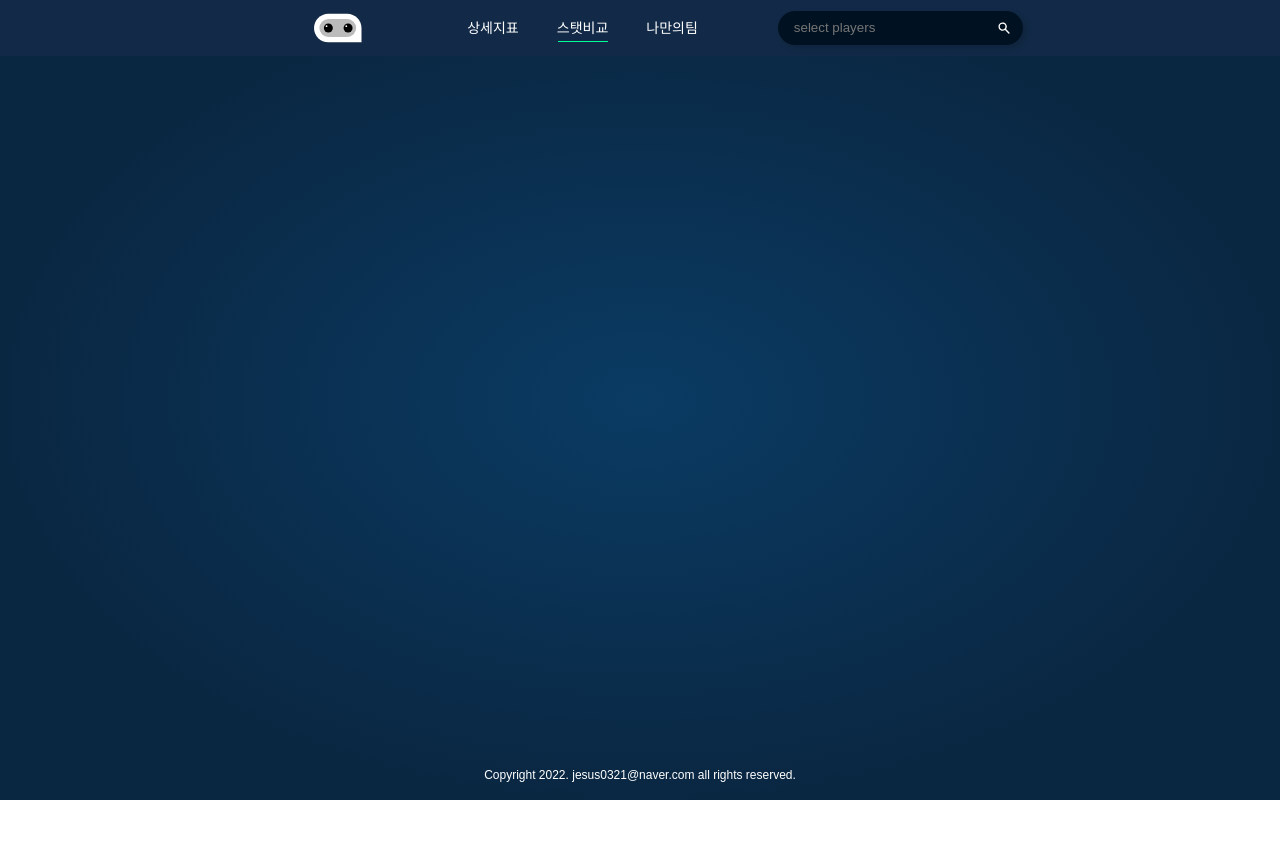
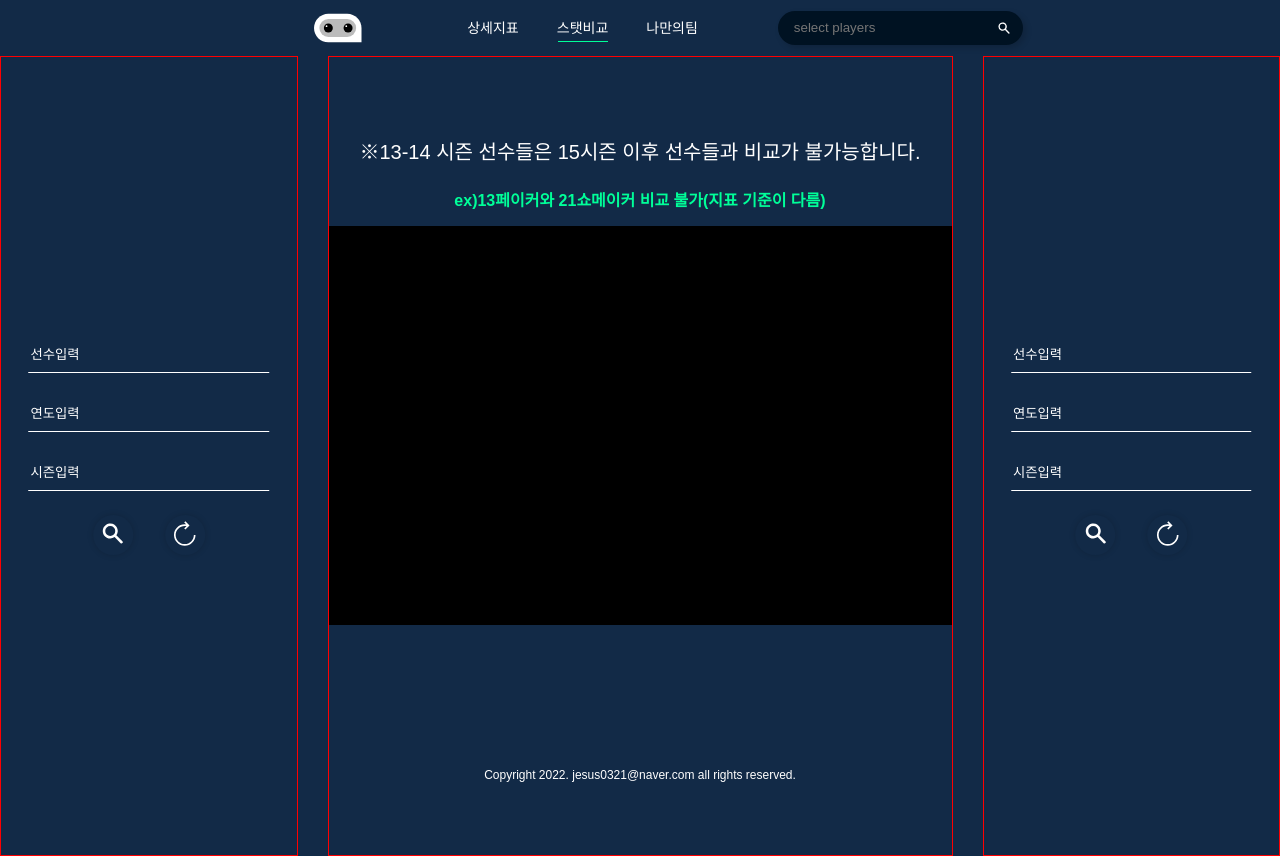
Before and after one commit to ilgon0110/legendgg-renewal, a Next.js app: page /players in a window 1280 px wide. Before the commit the page ends 800 px from the top, so only its background shows below. Built offline with nearby package versions, Linux system fonts and the light colour scheme.

Commit message:
style : players, myteams page 스타일 작업
globalstyle 배경색 변경(그라디언트에서 단일 색으로 변경)

```diff
--- a/pages/players/index.tsx
+++ b/pages/players/index.tsx
@@ -1,3 +1,192 @@
-export default function Players() {
-  return <div>players page</div>;
+import {
+  Container,
+  Item,
+  InputPlayer,
+  Search,
+  Input,
+  Error,
+  DataList,
+  Button,
+  ChartText,
+  ChartText2,
+  Chart,
+} from '../../styles/players';
+
+function Home() {
+  const Years = [
+    '2013',
+    '2014',
+    '2015',
+    '2016',
+    '2017',
+    '2018',
+    '2019',
+    '2020',
+    '2021',
+  ];
+  const Seasons = ['Spring', 'Summer', 'World'];
+  const playersName = [
+    'ambition',
+    'bang',
+    'bdd',
+    'bengi',
+    'beryL',
+    'canyon',
+    'chovy',
+    'crown',
+    'cuvee',
+    'deft',
+    'faker',
+    'flame',
+    'fly',
+    'gorilla',
+    'imp',
+    'kakao',
+    'khan',
+    'kuro',
+    'madlife',
+    'marin',
+    'mata',
+    'nuguri',
+    'pawn',
+    'peanut',
+    'pray',
+    'rascal',
+    'ruler',
+    'score',
+    'showmaker',
+    'shy',
+    'smeb',
+    'ssumday',
+    'tarzan',
+    'teddy',
+    'viper',
+    'wolf',
+  ];
+  return (
+    <Container>
+      <Item>
+        <InputPlayer>
+          <Search>
+            <Input list="players" placeholder="선수입력" />
+            <Error>{}</Error>
+            <DataList id="players">
+              {playersName.map((name) => (
+                <option value={name} key={name}></option>
+              ))}
+            </DataList>
+            <Input list="years" placeholder="연도입력"></Input>
+            <DataList id="years">
+              {Years.map((years) => (
+                <option value={years} key={years}></option>
+              ))}
+            </DataList>
+            <Error>{}</Error>
+            <Input list="seasons" placeholder="시즌입력"></Input>
+            <DataList id="seasons">
+              {Seasons.map((years) => (
+                <option value={years} key={years}></option>
+              ))}
+            </DataList>
+            <Error>{}</Error>
+            <Button>
+              <svg
+                fill="white"
+                viewBox="0 0 20 20"
+                xmlns="http://www.w3.org/2000/svg"
+              >
+                <path
+                  fillRule="evenodd"
+                  d="M8 4a4 4 0 100 8 4 4 0 000-8zM2 8a6 6 0 1110.89 3.476l4.817 4.817a1 1 0 01-1.414 1.414l-4.816-4.816A6 6 0 012 8z"
+                  clipRule="evenodd"
+                ></path>
+              </svg>
+            </Button>
+            <Button type="reset">
+              <svg
+                fill="white"
+                xmlns="http://www.w3.org/2000/svg"
+                version="1.1"
+                x="0px"
+                y="0px"
+                viewBox="0 0 1000 1000"
+                enableBackground="new 0 0 1000 1000"
+              >
+                <g>
+                  <path d="M864.2,559.6c0,201.3-162.9,364.2-364.2,364.2S135.8,760.9,135.8,559.6c0-201.3,162.9-364.2,364.2-364.2c25.2,0,49,2.6,72.8,7.9l-94,94l46.4,46.4L692,176.9L525.2,10l-46.4,46.4l76.8,76.8c-18.5-1.3-37.1-4-55.6-4c-237.1,0-430.4,193.4-430.4,430.4C69.6,796.6,262.9,990,500,990c237.1,0,430.4-193.4,430.4-430.4H864.2z" />
+                </g>
+              </svg>
+            </Button>
+          </Search>
+        </InputPlayer>
+      </Item>
+      <Item>
+        <ChartText>
+          ※13-14 시즌 선수들은 15시즌 이후 선수들과 비교가 불가능합니다.
+        </ChartText>
+        <ChartText2>
+          ex)13페이커와 21쇼메이커 비교 불가(지표 기준이 다름)
+        </ChartText2>
+        <Chart></Chart>
+      </Item>
+      <Item>
+        <InputPlayer>
+          {
+            <Search>
+              <Input list="players2" placeholder="선수입력" />
+              <DataList id="players2">
+                {playersName.map((name) => (
+                  <option value={name} key={Math.random()}></option>
+                ))}
+              </DataList>
+              <Error>{}</Error>
+              <Input list="years2" placeholder="연도입력"></Input>
+              <DataList id="years2">
+                {Years.map((years) => (
+                  <option value={years} key={Math.random()}></option>
+                ))}
+              </DataList>
+              <Error>{}</Error>
+              <Input list="seasons2" placeholder="시즌입력"></Input>
+              <DataList id="seasons2">
+                {Seasons.map((years) => (
+                  <option value={years} key={Math.random()}></option>
+                ))}
+              </DataList>
+              <Error>{}</Error>
+              <Button>
+                <svg
+                  fill="white"
+                  viewBox="0 0 20 20"
+                  xmlns="http://www.w3.org/2000/svg"
+                >
+                  <path
+                    fillRule="evenodd"
+                    d="M8 4a4 4 0 100 8 4 4 0 000-8zM2 8a6 6 0 1110.89 3.476l4.817 4.817a1 1 0 01-1.414 1.414l-4.816-4.816A6 6 0 012 8z"
+                    clipRule="evenodd"
+                  ></path>
+                </svg>
+              </Button>
+              <Button type="reset">
+                <svg
+                  fill="white"
+                  xmlns="http://www.w3.org/2000/svg"
+                  version="1.1"
+                  x="0px"
+                  y="0px"
+                  viewBox="0 0 1000 1000"
+                  enableBackground="new 0 0 1000 1000"
+                >
+                  <g>
+                    <path d="M864.2,559.6c0,201.3-162.9,364.2-364.2,364.2S135.8,760.9,135.8,559.6c0-201.3,162.9-364.2,364.2-364.2c25.2,0,49,2.6,72.8,7.9l-94,94l46.4,46.4L692,176.9L525.2,10l-46.4,46.4l76.8,76.8c-18.5-1.3-37.1-4-55.6-4c-237.1,0-430.4,193.4-430.4,430.4C69.6,796.6,262.9,990,500,990c237.1,0,430.4-193.4,430.4-430.4H864.2z" />
+                  </g>
+                </svg>
+              </Button>
+            </Search>
+          }
+        </InputPlayer>
+      </Item>
+    </Container>
+  );
 }
+export default Home;
--- a/styles/global-style.ts
+++ b/styles/global-style.ts
@@ -24,9 +24,8 @@ export const GlobalStyle = createGlobalStyle`
     }
     body {
         width: 100%;
-    height: 100vh;
-    background: transparent
-    radial-gradient(closest-side at 50% 50%, #0a3b63 0%, #0a2742 100%);
+    height: fit-content;
+    background: #122A47;
     font-weight: 300;
     font-family: "NanumSquare", sans-serif;
     line-height: 1.2;
--- /dev/null
+++ b/styles/players/index.ts
@@ -0,0 +1,155 @@
+import styled from 'styled-components';
+import { media } from '../../styles/theme';
+
+export const Container = styled.div`
+  width: 100%;
+  height: 100vh;
+  overflow: hidden;
+  display: grid;
+  gap: 30px;
+  margin: 0 auto;
+  padding-top: 56px;
+  grid-template-columns: repeat(12, 1fr);
+  ${() => media.tablet} {
+    grid-template-columns: repeat(8, 1fr);
+    gap: 0;
+  }
+  ${() => media.mobile} {
+    grid-template-columns: repeat(4, 1fr);
+    height: 100%;
+    padding-top: 64px;
+  }
+`;
+export const Item = styled.div`
+  position: relative;
+  &:nth-child(1) {
+    border: 1px solid red;
+    grid-column: 1/4;
+    ${() => media.tablet} {
+      grid-column: span 2;
+    }
+    ${() => media.mobile} {
+      grid-column: 1/3;
+    }
+  }
+  &:nth-child(2) {
+    border: 1px solid red;
+    grid-column: 4/10;
+    ${() => media.tablet} {
+      grid-column: span 4;
+    }
+    ${() => media.mobile} {
+      height: 400px;
+      order: 3;
+    }
+  }
+  &:nth-child(3) {
+    border: 1px solid red;
+    grid-column: 10/13;
+    ${() => media.tablet} {
+      grid-column: span 2;
+    }
+    ${() => media.mobile} {
+      grid-column: 3/5;
+    }
+  }
+`;
+export const InputPlayer = styled.div`
+  position: relative;
+  width: 100%;
+  height: 536px;
+  top: 50%;
+  left: 50%;
+  transform: translate(-50%, -50%);
+  text-align: center;
+  align-items: center;
+  ${() => media.mobile} {
+    height: 195px;
+  }
+`;
+export const Search = styled.form``;
+export const Input = styled.input`
+  position: relative;
+  width: 80%;
+  height: 32px;
+  background: transparent;
+  border: none;
+  border-bottom: 1px solid white;
+  color: white;
+  top: 150px;
+  margin-bottom: 24px;
+  &::placeholder {
+    color: white;
+  }
+  ${() => media.mobile} {
+    top: 0px;
+    margin-bottom: 16px;
+  }
+`;
+export const Error = styled.h1`
+  position: relative;
+  color: #fadc44;
+  top: 130px;
+  font-size: 10px;
+  font-weight: lighter;
+  text-align: left;
+  margin-left: 27px;
+  line-height: 10px;
+`;
+export const DataList = styled.datalist`
+  color: white;
+`;
+export const ChartText = styled.h1`
+  position: relative;
+  text-align: center;
+  color: white;
+  line-height: 30px;
+  font-size: 20px;
+  top: 10%;
+  ${() => media.tablet} {
+    font-size: 14px;
+    line-height: 24px;
+  }
+`;
+export const ChartText2 = styled.h1`
+  position: relative;
+  text-align: center;
+  color: ${(props) => props.theme.color.mint};
+  font-size: 16px;
+  font-weight: bold;
+  top: 13%;
+  ${() => media.tablet} {
+    font-size: 12px;
+    font-weight: normal;
+  }
+`;
+export const Chart = styled.div`
+  position: relative;
+  width: 100%;
+  height: 50%;
+  top: 120px;
+  display: flex;
+  justify-content: center;
+  align-items: center;
+  background-color: black;
+`;
+export const Button = styled.button`
+  position: relative;
+  display: inline-block;
+  margin: 0 16px;
+  width: 40px;
+  height: 40px;
+  border-radius: 50%;
+  border: none;
+  top: 150px;
+  box-shadow: 0px 0px 6px #00000029;
+  svg {
+    width: 25px;
+    height: 25px;
+  }
+  ${() => media.mobile} {
+    top: 8px;
+    width: 24px;
+    height: 24px;
+  }
+`;
```
Also changed, not shown: pages/myteams/index.tsx (+38 -1 lines).
